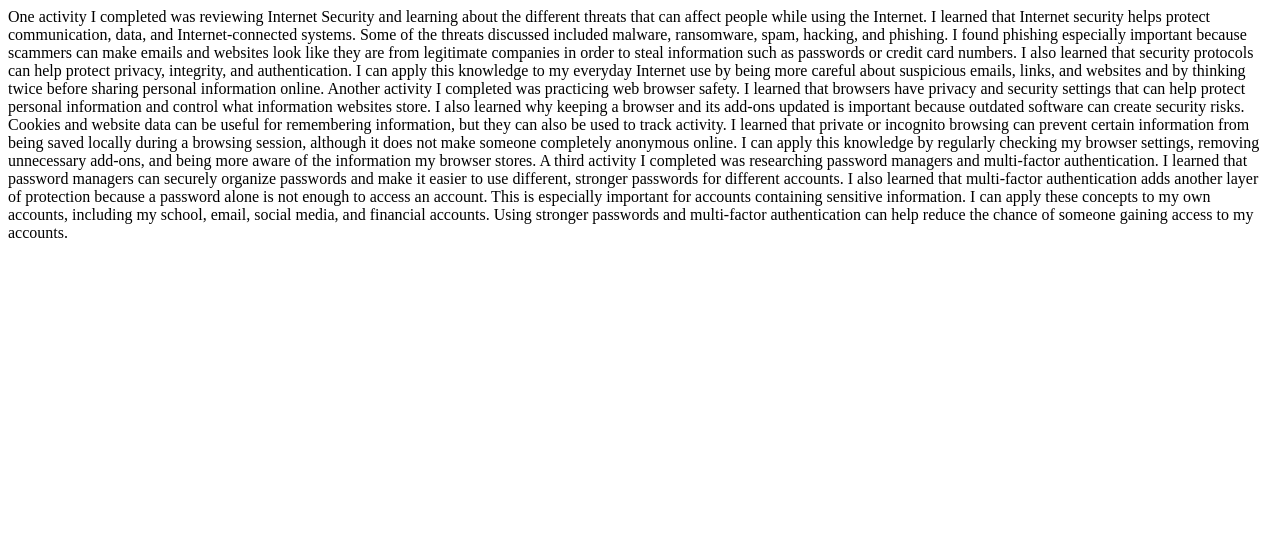
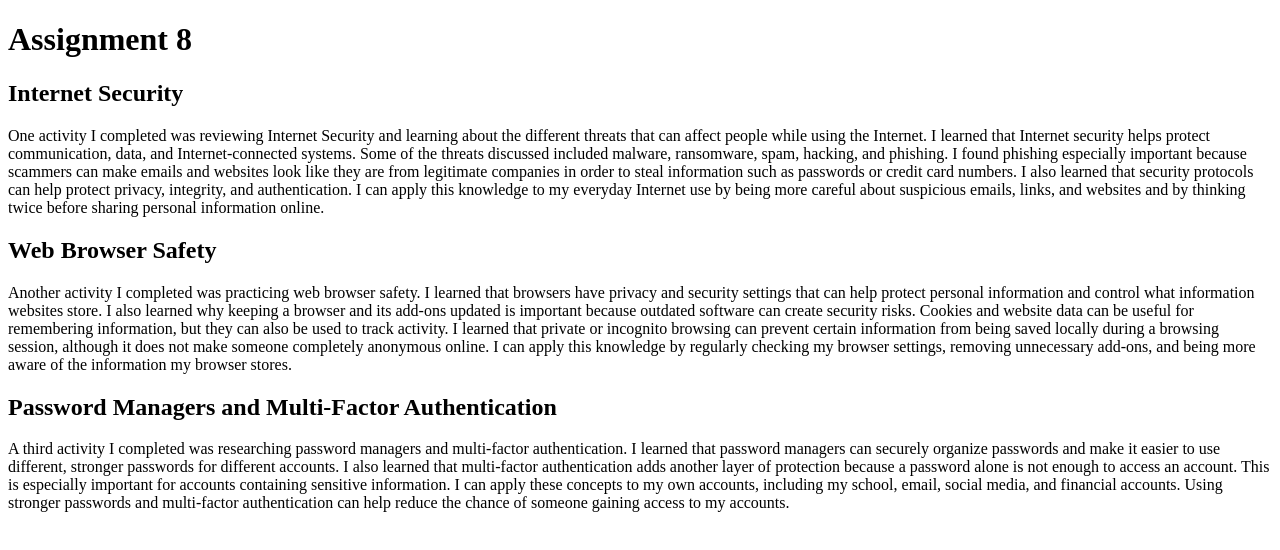
Before and after one commit to daniellades/daniellades.github.io, a plain HTML site: page web110/assignment8.html in a window 1280 px wide. Drawn offline with Linux system fonts and the light colour scheme.

Commit message:
Add HTML structure for Assignment 8 content

```diff
--- a/web110/assignment8.html
+++ b/web110/assignment8.html
@@ -1,3 +1,20 @@
-One activity I completed was reviewing Internet Security and learning about the different threats that can affect people while using the Internet. I learned that Internet security helps protect communication, data, and Internet-connected systems. Some of the threats discussed included malware, ransomware, spam, hacking, and phishing. I found phishing especially important because scammers can make emails and websites look like they are from legitimate companies in order to steal information such as passwords or credit card numbers. I also learned that security protocols can help protect privacy, integrity, and authentication. I can apply this knowledge to my everyday Internet use by being more careful about suspicious emails, links, and websites and by thinking twice before sharing personal information online.
-Another activity I completed was practicing web browser safety. I learned that browsers have privacy and security settings that can help protect personal information and control what information websites store. I also learned why keeping a browser and its add-ons updated is important because outdated software can create security risks. Cookies and website data can be useful for remembering information, but they can also be used to track activity. I learned that private or incognito browsing can prevent certain information from being saved locally during a browsing session, although it does not make someone completely anonymous online. I can apply this knowledge by regularly checking my browser settings, removing unnecessary add-ons, and being more aware of the information my browser stores.
-A third activity I completed was researching password managers and multi-factor authentication. I learned that password managers can securely organize passwords and make it easier to use different, stronger passwords for different accounts. I also learned that multi-factor authentication adds another layer of protection because a password alone is not enough to access an account. This is especially important for accounts containing sensitive information. I can apply these concepts to my own accounts, including my school, email, social media, and financial accounts. Using stronger passwords and multi-factor authentication can help reduce the chance of someone gaining access to my accounts.
+<!DOCTYPE html>
+<html lang="en">
+<head>
+    <meta charset="UTF-8">
+    <title>Assignment 8</title>
+    <link rel="stylesheet" href="style.css">
+</head>
+<body>
+    <h1>Assignment 8</h1>
+
+    <h2>Internet Security</h2>
+    <p>One activity I completed was reviewing Internet Security and learning about the different threats that can affect people while using the Internet. I learned that Internet security helps protect communication, data, and Internet-connected systems. Some of the threats discussed included malware, ransomware, spam, hacking, and phishing. I found phishing especially important because scammers can make emails and websites look like they are from legitimate companies in order to steal information such as passwords or credit card numbers. I also learned that security protocols can help protect privacy, integrity, and authentication. I can apply this knowledge to my everyday Internet use by being more careful about suspicious emails, links, and websites and by thinking twice before sharing personal information online.</p>
+
+    <h2>Web Browser Safety</h2>
+    <p>Another activity I completed was practicing web browser safety. I learned that browsers have privacy and security settings that can help protect personal information and control what information websites store. I also learned why keeping a browser and its add-ons updated is important because outdated software can create security risks. Cookies and website data can be useful for remembering information, but they can also be used to track activity. I learned that private or incognito browsing can prevent certain information from being saved locally during a browsing session, although it does not make someone completely anonymous online. I can apply this knowledge by regularly checking my browser settings, removing unnecessary add-ons, and being more aware of the information my browser stores.</p>
+
+    <h2>Password Managers and Multi-Factor Authentication</h2>
+    <p>A third activity I completed was researching password managers and multi-factor authentication. I learned that password managers can securely organize passwords and make it easier to use different, stronger passwords for different accounts. I also learned that multi-factor authentication adds another layer of protection because a password alone is not enough to access an account. This is especially important for accounts containing sensitive information. I can apply these concepts to my own accounts, including my school, email, social media, and financial accounts. Using stronger passwords and multi-factor authentication can help reduce the chance of someone gaining access to my accounts.</p>
+</body>
+</html>
```
